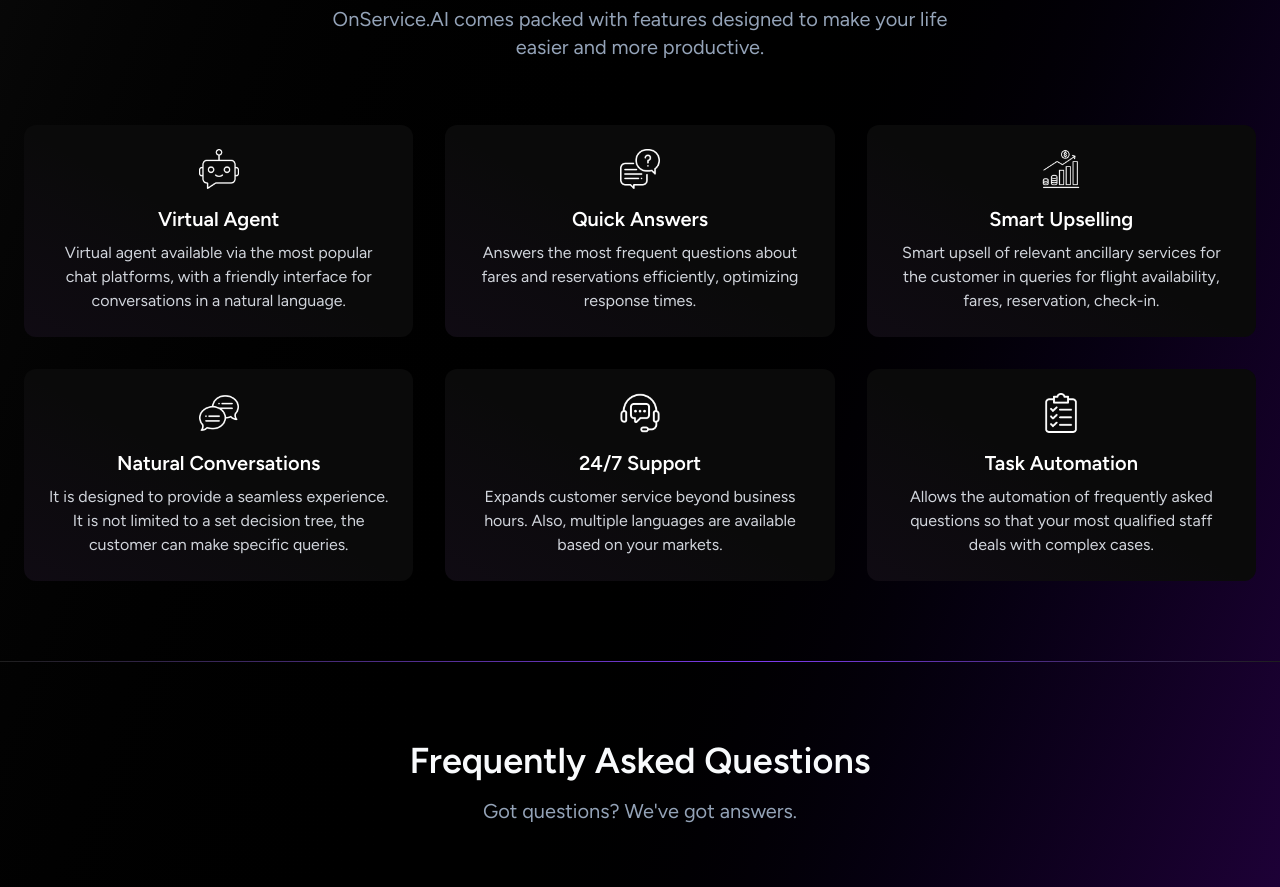
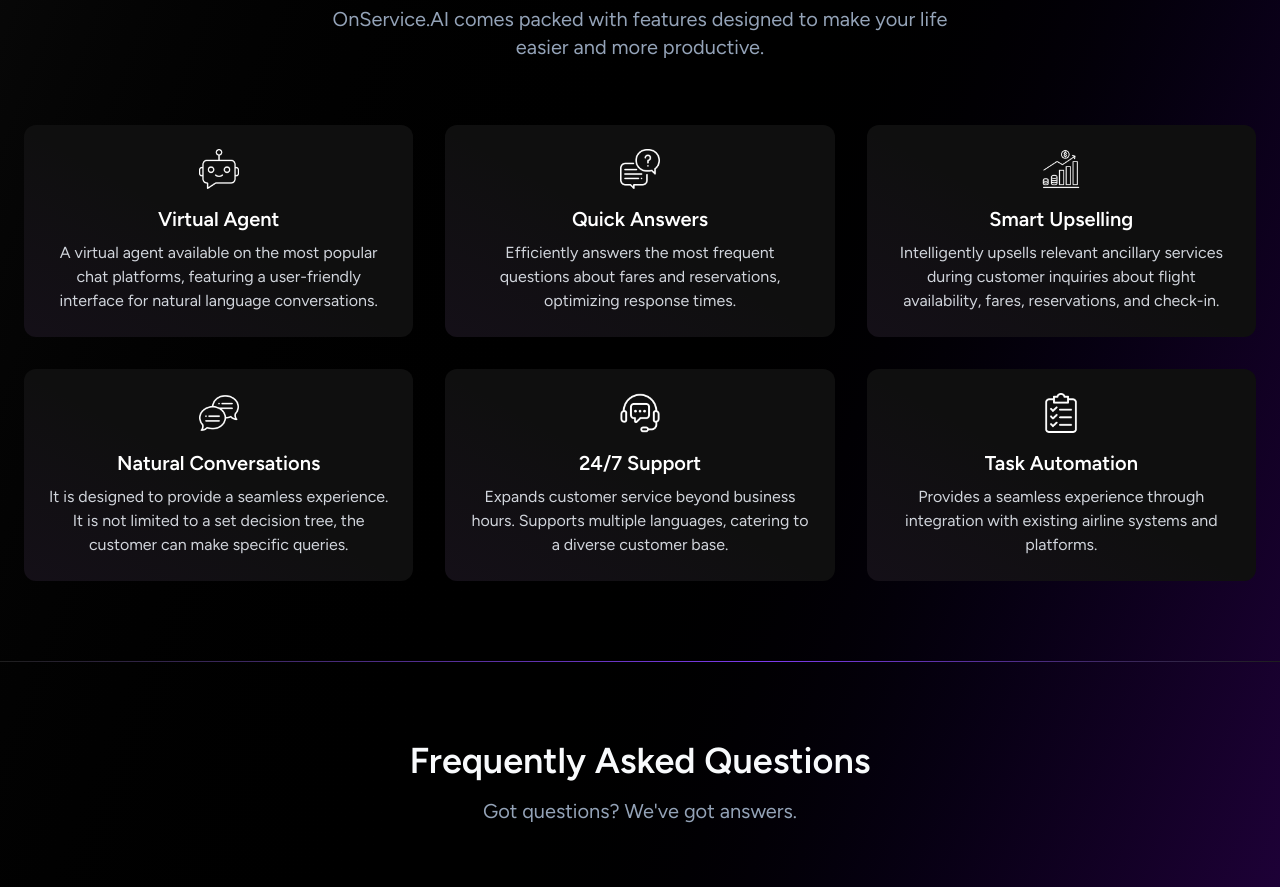
Before and after one commit to techskies11/kiut-landing, a Vue app: page / in a window 1280 px wide. Shown: the part 1380-2267 px from the top of the page. Built offline with nearby package versions, Linux system fonts and the light colour scheme.

Commit message:
Change texts

```diff
--- a/src/App.vue
+++ b/src/App.vue
@@ -127,7 +127,7 @@ const questions = ref({
             </p>
           </div>
           <div class="grid grid-cols-1 md:grid-cols-2 lg:grid-cols-3 gap-8">
-            <div class="relative rounded-xl p-6 bg-[#0A0A0A] text-white overflow-hidden">
+            <div class="relative rounded-xl p-6 bg-[#0f0f0f] text-white overflow-hidden">
               <div class="absolute inset-0 bg-gradient-to-tr from-purple-900/10 via-transparent to-transparent opacity-70 pointer-events-none"></div>
               <div class="relative z-10 flex flex-col items-center">
                 <div class="mb-4">
@@ -135,11 +135,11 @@ const questions = ref({
                 </div>
                 <h3 class="text-xl font-semibold">Virtual Agent</h3>
                 <p class="mt-2 text-gray-300">
-                  Virtual agent available via the most popular chat platforms, with a friendly interface for conversations in a natural language.
+                  A virtual agent available on the most popular chat platforms, featuring a user-friendly interface for natural language conversations.
                 </p>
               </div>
             </div>
-            <div class="relative rounded-xl p-6 bg-[#0A0A0A] text-white overflow-hidden">
+            <div class="relative rounded-xl p-6 bg-[#0f0f0f] text-white overflow-hidden">
               <div class="absolute inset-0 bg-gradient-to-tr from-purple-900/10 via-transparent to-transparent opacity-70 pointer-events-none"></div>
               <div class="relative z-10 flex flex-col items-center">
                 <div class="mb-4">
@@ -147,12 +147,12 @@ const questions = ref({
                 </div>
                 <h3 class="text-xl font-semibold">Quick Answers</h3>
                 <p class="mt-2 text-gray-300">
-                  Answers the most frequent questions about fares and reservations efficiently, optimizing response times.
+                  Efficiently answers the most frequent questions about fares and reservations, optimizing response times.
                 </p>
               </div>
             </div>
 
-            <div class="relative rounded-xl p-6 bg-[#0A0A0A] text-white overflow-hidden">
+            <div class="relative rounded-xl p-6 bg-[#0f0f0f] text-white overflow-hidden">
               <div class="absolute inset-0 bg-gradient-to-tr from-purple-900/10 via-transparent to-transparent opacity-70 pointer-events-none"></div>
               <div class="relative z-10 flex flex-col items-center">
                 <div class="mb-4">
@@ -160,12 +160,12 @@ const questions = ref({
                 </div>
                 <h3 class="text-xl font-semibold">Smart Upselling</h3>
                 <p class="mt-2 text-gray-300">
-                  Smart upsell of relevant ancillary services for the customer in queries for flight availability, fares, reservation, check-in.
+                  Intelligently upsells relevant ancillary services during customer inquiries about flight availability, fares, reservations, and check-in.
                 </p>
               </div>
             </div>
 
-            <div class="relative rounded-xl p-6 bg-[#0A0A0A] text-white overflow-hidden">
+            <div class="relative rounded-xl p-6 bg-[#0f0f0f] text-white overflow-hidden">
               <div class="absolute inset-0 bg-gradient-to-tr from-purple-900/10 via-transparent to-transparent opacity-70 pointer-events-none"></div>
               <div class="relative z-10 flex flex-col items-center">
                 <div class="mb-4">
@@ -178,7 +178,7 @@ const questions = ref({
               </div>
             </div>
 
-            <div class="relative rounded-xl p-6 bg-[#0A0A0A] text-white overflow-hidden">
+            <div class="relative rounded-xl p-6 bg-[#0f0f0f] text-white overflow-hidden">
               <div class="absolute inset-0 bg-gradient-to-tr from-purple-900/10 via-transparent to-transparent opacity-70 pointer-events-none"></div>
               <div class="relative z-10 flex flex-col items-center">
                 <div class="mb-4">
@@ -186,12 +186,12 @@ const questions = ref({
                 </div>
                 <h3 class="text-xl font-semibold">24/7 Support</h3>
                 <p class="mt-2 text-gray-300">
-                  Expands customer service beyond business hours. Also, multiple languages are available based on your markets.
+                  Expands customer service beyond business hours. Supports multiple languages, catering to a diverse customer base.
                 </p>
               </div>
             </div>
 
-            <div class="relative rounded-xl p-6 bg-[#0A0A0A] text-white overflow-hidden">
+            <div class="relative rounded-xl p-6 bg-[#0f0f0f] text-white overflow-hidden">
               <div class="absolute inset-0 bg-gradient-to-tr from-purple-900/10 via-transparent to-transparent opacity-70 pointer-events-none"></div>
               <div class="relative z-10 flex flex-col items-center">
                 <div class="mb-4">
@@ -199,7 +199,7 @@ const questions = ref({
                 </div>
                 <h3 class="text-xl font-semibold">Task Automation</h3>
                 <p class="mt-2 text-gray-300">
-                  Allows the automation of frequently asked questions so that your most qualified staff deals with complex cases.
+                  Provides a seamless experience through integration with existing airline systems and platforms.
                 </p>
               </div>
             </div>
```
